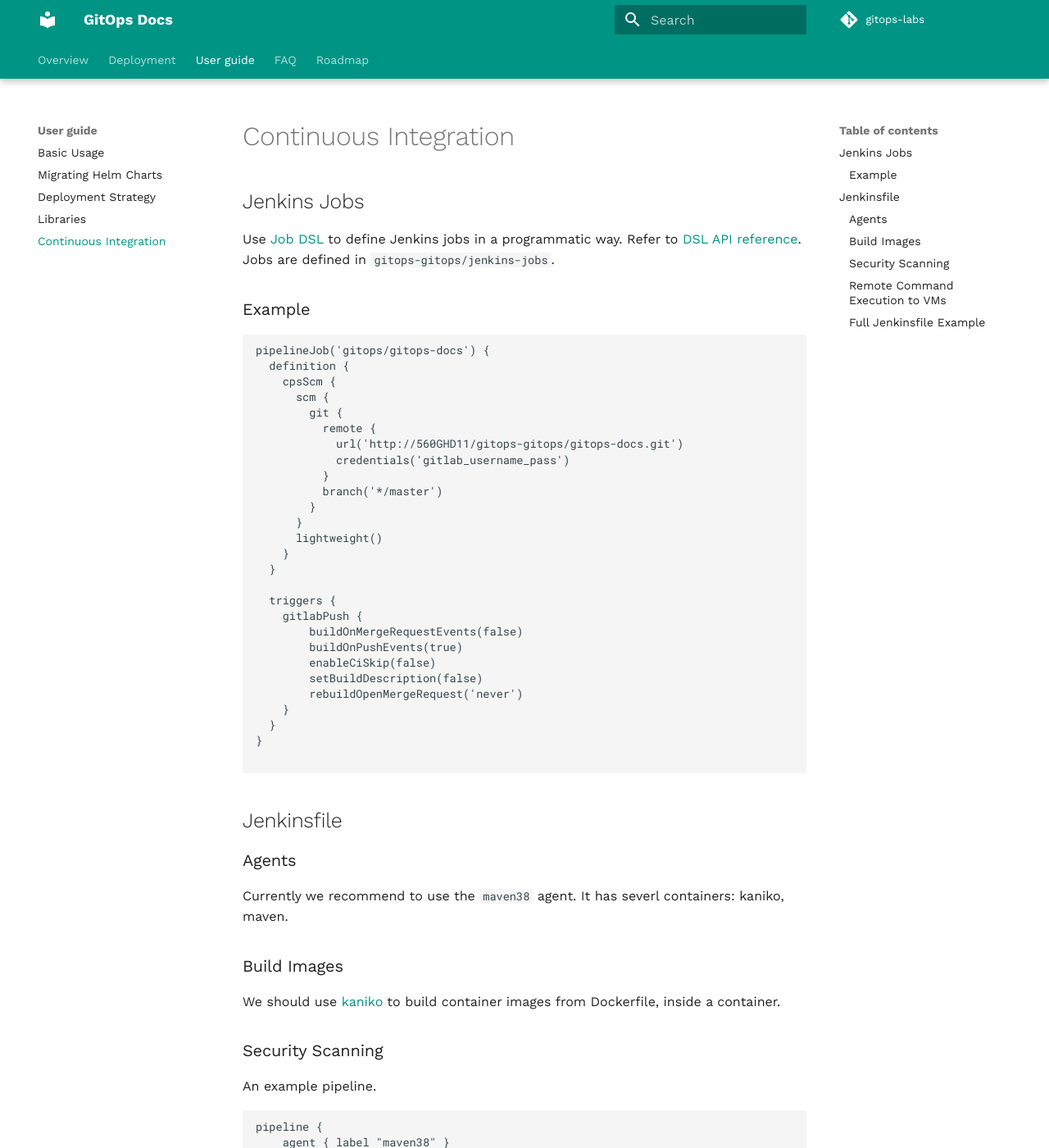
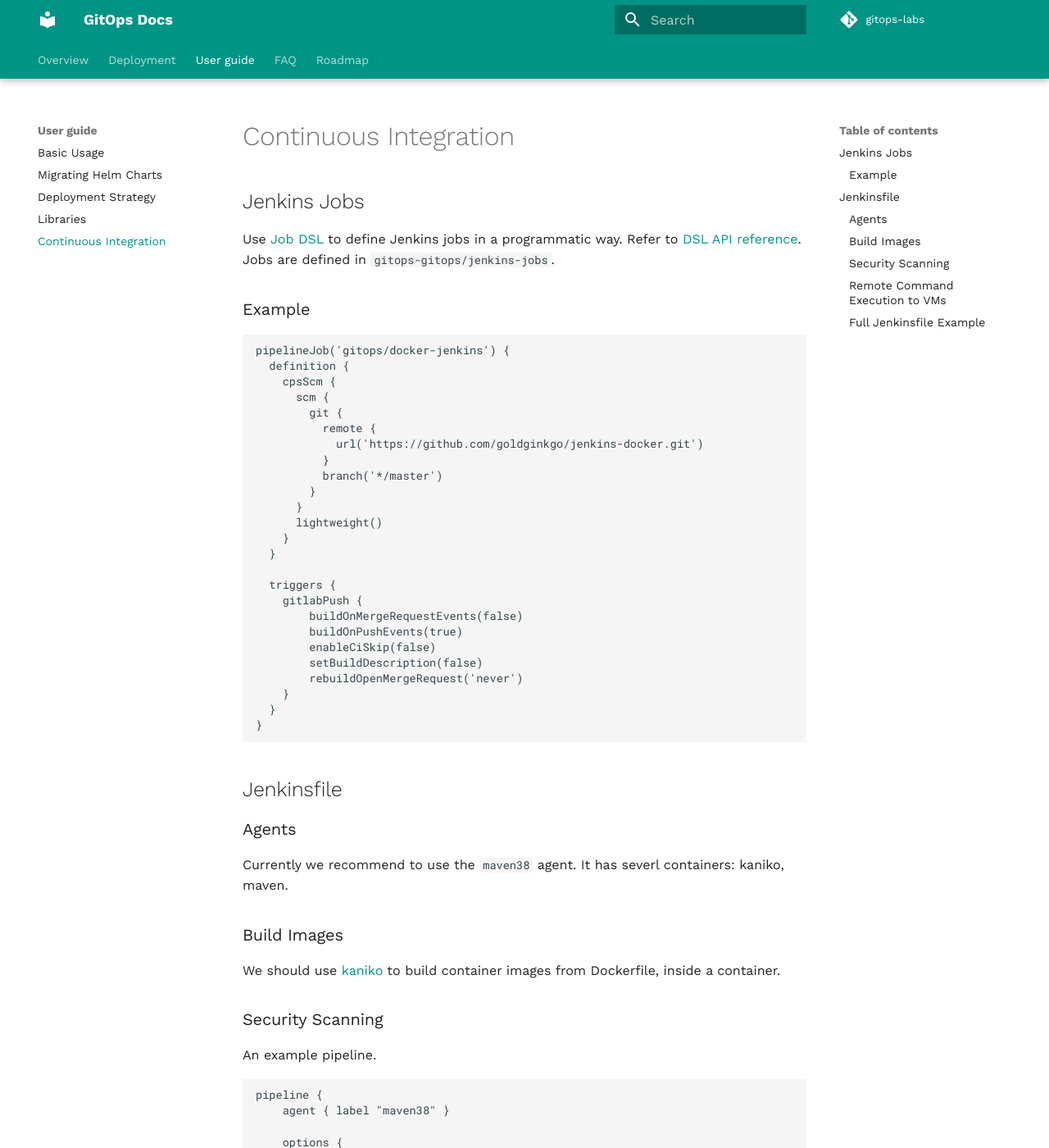
Before and after one commit to goldginkgo/gitops-labs, an MkDocs documentation site: the page built from docs/user-guide/continuous-integration.md, in a window 1280 px wide and 1400 px high. Shown: the whole window at 82% size. Built offline with MkDocs 1.6.1 and Material for MkDocs 9.7.7, drawn with Linux system fonts in a browser that asks for light colours; comment, search, counter and statistics services are not loaded; some of the changed text lies outside the part shown.

````diff
--- a/docs/user-guide/continuous-integration.md
+++ b/docs/user-guide/continuous-integration.md
@@ -3,20 +3,19 @@
 ## Jenkins Jobs
 
 Use [Job DSL](https://plugins.jenkins.io/job-dsl/) to define Jenkins jobs in a programmatic way.
-Refer to [DSL API reference](https://jenkins2.infra.gitops.local//plugin/job-dsl/api-viewer/index.html).
+Refer to [DSL API reference](https://jenkins.gitops.local/plugin/job-dsl/api-viewer/index.html).
 Jobs are defined in `gitops-gitops/jenkins-jobs`.
 
 ### Example
 
 ```groovy
-pipelineJob('gitops/gitops-docs') {
+pipelineJob('gitops/docker-jenkins') {
   definition {
     cpsScm {
       scm {
         git {
           remote {
-            url('http://560GHD11/gitops-gitops/gitops-docs.git')
-            credentials('gitlab_username_pass')
+            url('https://github.com/goldginkgo/jenkins-docker.git')
           }
           branch('*/master')
         }
@@ -35,7 +34,6 @@ pipelineJob('gitops/gitops-docs') {
     }
   }
 }
-
 ```
 
 ## Jenkinsfile
@@ -63,9 +61,9 @@ pipeline {
         timeout(time:10, unit:'MINUTES') //设置流水线超时时间
     }
 
-    environment {
-        ACR_REGISTRY_CREDS = credentials('acepi001cr01_username_pass')
-    }
+    // environment {
+    //     ACR_REGISTRY_CREDS = credentials('acepi001cr01_username_pass')
+    // }
 
     stages {
         stage('VulnerabilityScan') {
@@ -73,9 +71,9 @@ pipeline {
                 container("trivy"){
                     script{
                         sh '''
-                            export TRIVY_USERNAME=${ACR_REGISTRY_CREDS_USR}
-                            export TRIVY_PASSWORD=${ACR_REGISTRY_CREDS_PSW}
-                            trivy client --remote http://trivy.gitops-system:4954 -f json -o trivy-report.json acepi001cr01.azurecr.cn/library/centos7.8-tomcat8.5.59:openjdk-1.8_252
+                            # export TRIVY_USERNAME=${ACR_REGISTRY_CREDS_USR}
+                            # export TRIVY_PASSWORD=${ACR_REGISTRY_CREDS_PSW}
+                            trivy client --remote http://trivy.gitops-system:4954 -f json -o trivy-report.json goldginkgo/jenkins:0.1
                         '''
                     }
                 }
````
Also changed, not shown: 2 other files.
